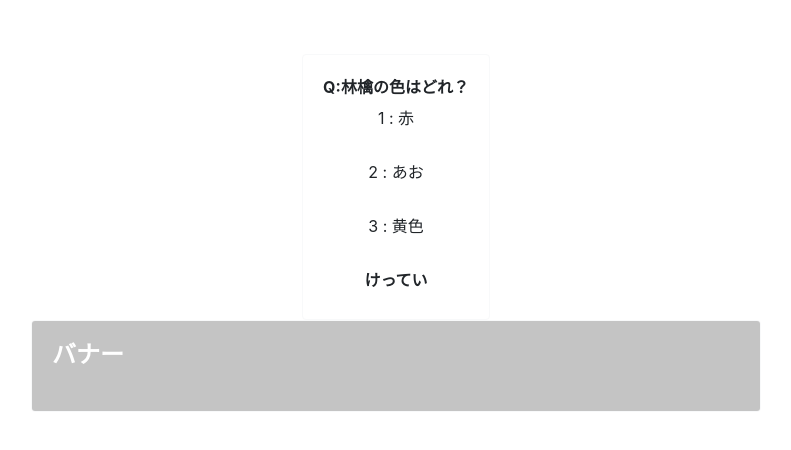
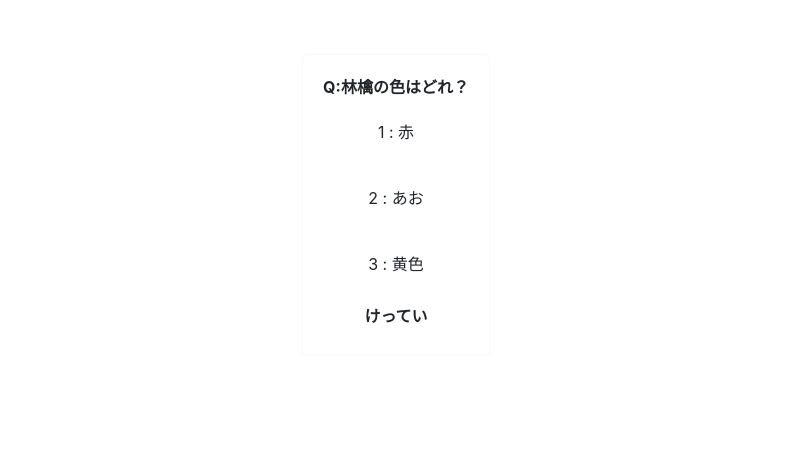
Before and after one commit to HiguchiDev/QuestionWeb, a Django app: template QuestionWeb/question/templates/question_main.html in a window 1280 px wide. Shown: the top 450 px of the page, without its empty margins (244-1035 px from the left). Run offline with Django 3.2, Linux system fonts and the light colour scheme; the template is opened without the code that fills it: values that come from a table or form of the project are taken from there, others are empty; data comes from the database, SQL or seed files in the repository; both versions use the stored data as it was after the commit; some libraries are stand-ins or nearby versions.

Commit message:
微調整＆はみ出るバグ修正

```diff
--- a/QuestionWeb/question/models.py
+++ b/QuestionWeb/question/models.py
@@ -14,7 +14,8 @@
     Category = models.ManyToManyField(Category)
     question_no = models.PositiveSmallIntegerField(verbose_name='問題No.', default=0)
     answer_choice_no = models.PositiveSmallIntegerField(verbose_name='正解No.', default=1)
-    comment = models.CharField('解説', max_length=1024, default="")
+    comment = models.CharField('解説（正解の場合）', max_length=1024, default="")
+
 
     def __str__(self):
         return self.body
--- a/QuestionWeb/question/templates/question_main.html
+++ b/QuestionWeb/question/templates/question_main.html
@@ -14,22 +14,40 @@
                 <div class="card-body">
                     <div class="row">
                         <div class="col text-center body_text_pc d-none d-md-block">
-                            <div id="question_body"><b>Q:{{ question.body }}</b></div>
+                            <div id="question_body"><b>Q:{{ question.body | linebreaksbr }}</b></div>
                         </div>
                         <div class="col body_text_sp d-md-none d-block">
-                            <div id="question_body"><b>Q:{{ question.body }}</b></div>
+                            <div id="question_body"><b>Q:{{ question.body | linebreaksbr }}</b></div>
                         </div>
                     </div>
                     {% for textchoice in question.textchoice_set.all %}
                         <div class="row">
-                            <div class="col text-center choice_text_pc d-none d-md-block">
-                                <p><button type="button" class="choice_btn btn bg-white question_choice" id="choice_btn_{{ textchoice.choice_no }}" name="{{ textchoice.choice_no }}" >{{ textchoice.choice_no }} : {{ textchoice.body }}</button></p>
+                            <div class="col text-center choice_text choice_col_pc d-none d-md-block">
+                                <div class="card border-white choice_card" id="choice_btn_{{ textchoice.choice_no }}" name={{ textchoice.choice_no }}>
+                                    <div class="card-body mx-auto choice_card_body_pc">
+                                        <div class="card-text">
+                                            <span class="choice_no_wrapper">{{ textchoice.choice_no }} : </span>{{ textchoice.body | linebreaksbr }}
+                                        </div>
+                                    </div>
+                                </div>
                             </div>
 
-                            <div class="col choice_text_sp d-md-none d-block">
-                                <p><button type="button" class="choice_btn btn bg-white question_choice" id="choice_btn_{{ textchoice.choice_no }}" name="{{ textchoice.choice_no }}" >{{ textchoice.choice_no }} : {{ textchoice.body }}</button></p>
+                            <div class="col text-left choice_text choice_col_sp d-md-none d-block">
+                                <div class="card border-white choice_card" id="choice_btn_{{ textchoice.choice_no }}" name={{ textchoice.choice_no }}>
+                                    <div class="card-body">
+                                        <div class="row">
+                                            <div class="col-1 choice_no_wrapper">
+                                                {{ textchoice.choice_no }}:
+                                            </div>
+                                            <div class="col-11">
+                                                <div class="card-text">{{ textchoice.body | linebreaksbr }}</div>
                                             </div>
                                         </div>
+                                    </div>
+                                </div>
+                            </div>
+                        </div>
+
                     {% endfor %}
                     <div class="row">
                         <div class="col text-center">
@@ -39,6 +57,12 @@
                 </div>
             </div>
         </div>
+    </div>
+</div>
+{% endblock %}
+
+{% block footer %}
+<div class="container">
     <div class="row justify-content-center banner_row">
         <div class="card border-light banner_sp d-md-none d-block">
             <img class="card-img" src="{% static "banner_sp.png" %}" alt="">
@@ -54,8 +78,6 @@
             </div>
         </div>
     </div>
-
-    </div>
 </div>
 {% endblock %}
 
@@ -70,16 +92,18 @@
             location.href = next_url;
         });
 
-        $('.choice_btn').click(function() {
-            $(this).addClass("bg-secoundary");
+        $(document).on('click', '.choice_card', function() {
+            $(this).addClass("bg-secondary");
+            $(this).addClass("text-white");
             $(this).removeClass("bg-white");
 
             var clicked_btn = $(this)
 
-            $(".choice_btn").each(function(i, o){
+            $(".choice_card").each(function(i, o){
                 if ($(o).attr('id') != clicked_btn.attr('id')){
                     $(o).addClass("bg-white");
-                    $(o).removeClass("bg-secoundary");
+                    $(o).removeClass("bg-secondary");
+                    $(o).removeClass("text-white");
                 }
             });
 
@@ -87,6 +111,7 @@
             next_url = next_url.replace("99999", $(this).attr('name'));
 
             $("#decision_btn").prop("disabled", false);
+            $("#decision_btn").prop("disabled", false);
         });
     });
 </script>
--- a/QuestionWeb/static/question_comment.css
+++ b/QuestionWeb/static/question_comment.css
@@ -14,8 +14,8 @@
 }
 
 .banner_row {
-    margin-top: 20px;
-    padding-bottom: 20px;
+    margin-top: 10px;
+    margin-bottom: 20px;
 }
 
 #next_btn {
```
Also changed, not shown: QuestionWeb/question/templates/base.html (+8 -8 lines), QuestionWeb/question/templates/question_comment.html (+6 -2 lines), QuestionWeb/question/templates/question_stop.html (+6 -2 lines), QuestionWeb/static/question.css (+18 -23 lines), QuestionWeb/static/question_base.css (+11 -5 lines), QuestionWeb/static/top.css (+12 -1 lines), QuestionWeb/db.sqlite3, QuestionWeb/question/templates/main.png (deleted). Lines whose indentation alone changed are shown as unchanged.
